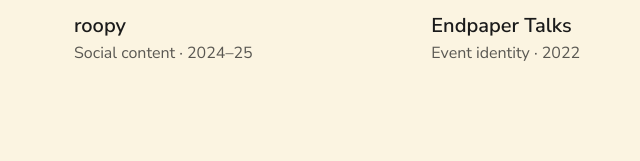
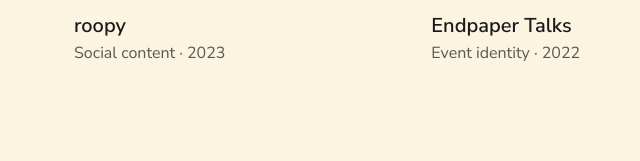
Before and after one commit to AshleyMa9242/AshleyWebsite, a plain HTML site: page index.html in a window 1280 px wide. Shown: the part 1759-1920 px from the top of the page, 46-686 px from the left. Drawn offline with Linux system fonts and the light colour scheme; a web font is replaced by a local one.

Commit message:
litter error

```diff
--- a/index.html
+++ b/index.html
@@ -53,7 +53,7 @@
           <div class="project-grid">
             <a class="project-card-link" href="project.html?id=roopy"><article class="project">
               <div class="cover card--neutral"><span class="cover-art" aria-hidden="true"><img src="assets/images/portfolio/roopy-mbti.jpg" width="900" height="1200" alt="" loading="lazy" decoding="async"><img src="assets/images/portfolio/roopy-skin-tea-hand-cream.jpg" width="900" height="1200" alt="" loading="lazy" decoding="async"><img src="assets/images/portfolio/roopy-fragrance.jpg" width="900" height="1200" alt="" loading="lazy" decoding="async"></span></div>
-              <h4>roopy</h4><p class="project-meta">Social content · 2024–25</p>
+              <h4>roopy</h4><p class="project-meta">Social content · 2023</p>
             </article></a>
             <a class="project-card-link" href="project.html?id=endpaper-talks"><article class="project">
               <div class="cover card--neutral"><span class="cover-art" aria-hidden="true"><img src="assets/images/portfolio/endpaper-talks.jpg" width="494" height="1200" alt="" loading="lazy" decoding="async"><img src="assets/images/portfolio/x-art-bookshop.jpg" width="494" height="1200" alt="" loading="lazy" decoding="async"><img src="assets/images/portfolio/parallel-institute.jpg" width="494" height="1200" alt="" loading="lazy" decoding="async"></span></div>
```
